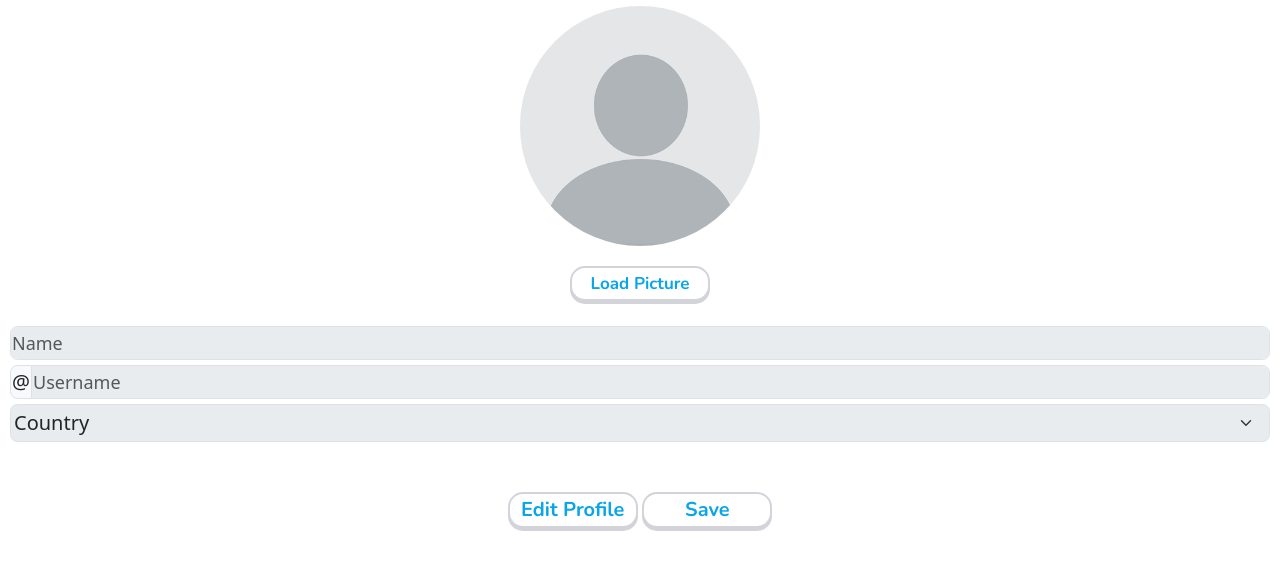
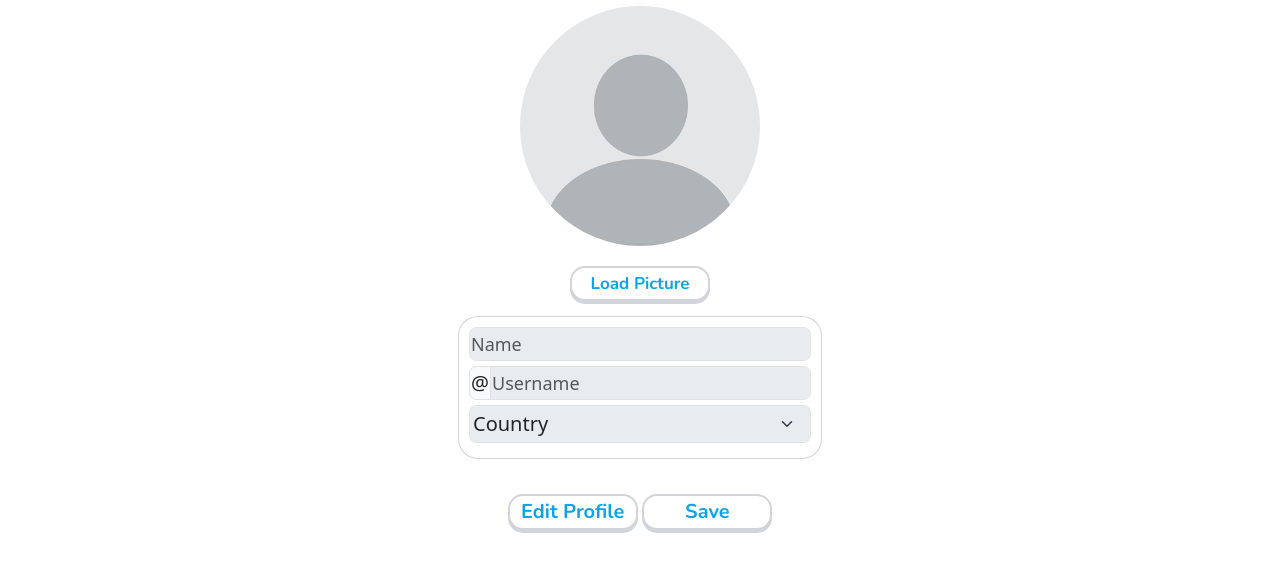
Before and after one commit to DomTorres/Newsolingo, a website: page edit_profile.html in a window 1280 px wide. Shown: the part 158-730 px from the top of the page. Drawn offline with nearby package versions, Linux system fonts and the light colour scheme; some packages are replaced by stand-ins of ours; no server answers; a script that the page names is missing; a web font is replaced by a local one.

Commit message:
fixed style in profile page

```diff
--- a/styles/edit_profile.css
+++ b/styles/edit_profile.css
@@ -38,16 +38,9 @@
   }
 
   .main-container {
-<<<<<<< HEAD
     width: calc(30% - 20px);
     padding: 10px;
     border-radius: 20px;
-=======
-    width: calc(30% - 20px); /* Reducir el ancho del contenedor principal */
-    min-width: 350px;
-    padding: 10px; /* Reducir el espacio interno del contenedor */
-    border-radius: 20px; /* Ajustar el radio de borde */
->>>>>>> 3ef7ba512e7916f386a4616742a937481266916f
     border: 1px solid #ccccccd1;
     background-color: #ffffff;
     font-size: 14px;
```
